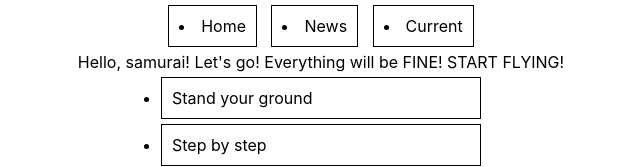
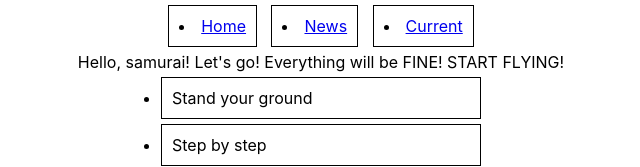
Before and after one commit to Pikadorius/samurai-way-main, a React (Create React App) app: page / in a window 1280 px wide. Shown: the top 167 px of the page, without its empty margins (319-959 px from the left). Built offline with nearby package versions, Linux system fonts and the light colour scheme.

Commit message:
add href="#" to the anchors

```diff
--- a/src/App.tsx
+++ b/src/App.tsx
@@ -4,7 +4,7 @@ import './App.css';
 function App() {
   return (
     <div className="App">
-        <div><Header /></div>
+        <Header />
      Hello, samurai! Let's go! Everything will be FINE! START FLYING!
         <ul>
             <li>Stand your ground</li>
@@ -20,9 +20,9 @@ function Header() {
     return (
         <div>
             <ul className="page-header">
-                <li><a>Home</a></li>
-                <li><a>News</a></li>
-                <li><a>Current</a></li>
+                <li><a href="#">Home</a></li>
+                <li><a href="#">News</a></li>
+                <li><a href="#">Current</a></li>
             </ul>
         </div>
     );
```
